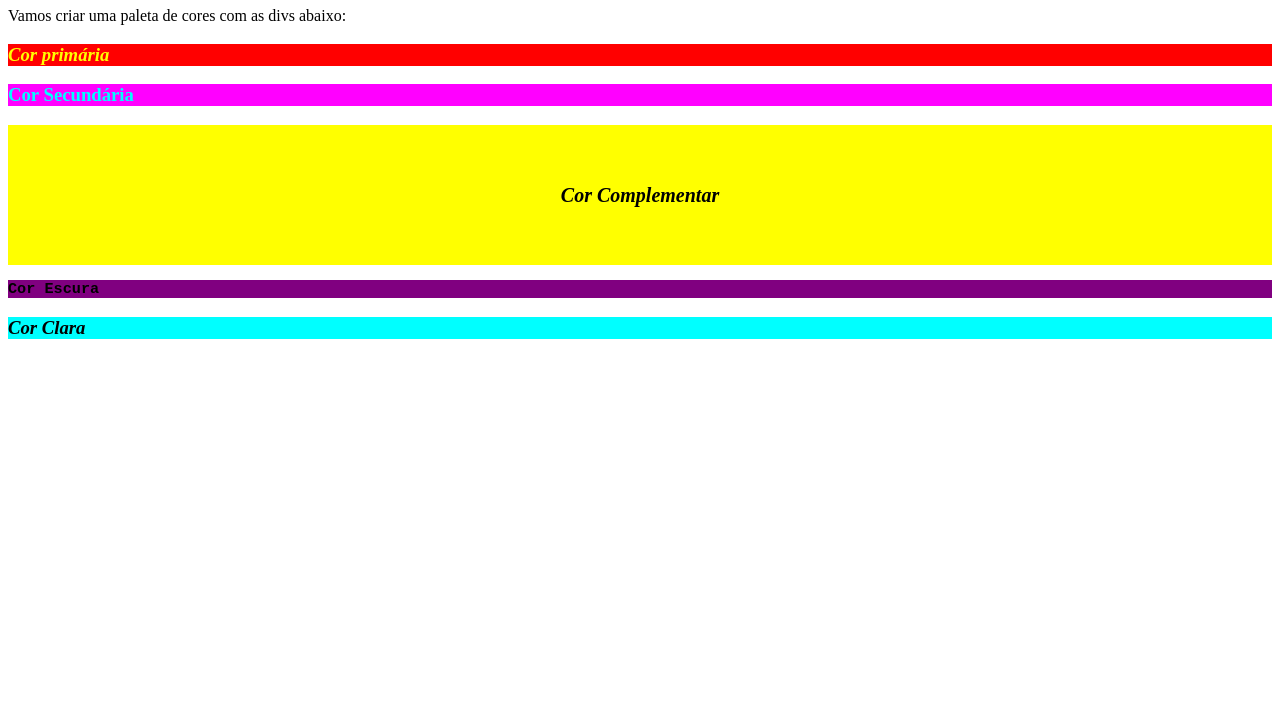
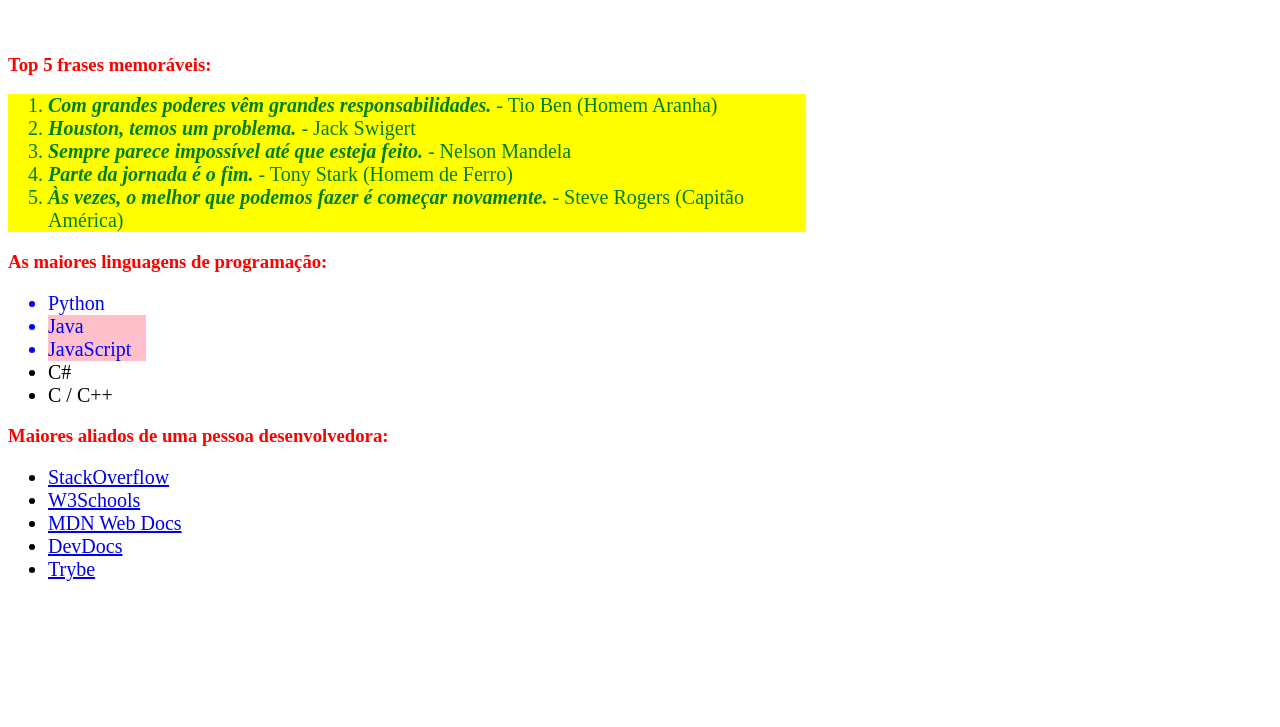
Before and after one commit to mathhns/trybe-exercicios, a plain HTML site: page secao-2/dia3-html-css/index.html in a window 1280 px wide. Shown: the part 73-800 px from the top of the page. Drawn offline with Linux system fonts and the light colour scheme.

Commit message:
Atividades das videoaulas concluidas

```diff
--- a/secao-2/dia3-html-css/index.html
+++ b/secao-2/dia3-html-css/index.html
@@ -2,26 +2,45 @@
 <html lang="pt-br">
   <head>
     <meta charset="UTF-8">
-  <title>Pseudo-classes</title>
     <link rel="stylesheet" href="style.css">
+    <title>#GoTrybe</title>
   </head>
   <body>
-  <h1>Paleta de Cores</h1>
-  <p>Vamos criar uma paleta de cores com as divs abaixo:</p>
-  <div>
-    <h3>Cor primária</h3>
-  </div>
-  <div>
-    <h3>Cor Secundária</h3>
-  </div>
-  <div>
-    <h3>Cor Complementar</h3>
-  </div>
-  <div>
-    <h3>Cor Escura</h3>
-  </div>
-  <div>
-    <h3>Cor Clara</h3>
-  </div>
+    <h1><em>Combinações e Classes Descendentes</em></h1>
+    <br />
+    <h3>Top 5 frases memoráveis:</h3>
+    <ol>
+      <li><em>Com grandes poderes vêm grandes responsabilidades.</em> - Tio Ben (Homem Aranha)</li>
+      <li><em>Houston, temos um problema.</em> - Jack Swigert</li>
+      <li><em>Sempre parece impossível até que esteja feito.</em> - Nelson Mandela</li>
+      <li><em>Parte da jornada é o fim.</em> - Tony Stark (Homem de Ferro)</li>
+      <li><em>Às vezes, o melhor que podemos fazer é começar novamente.</em> - Steve Rogers (Capitão América)</li>
+    </ol>
+    <h3>As maiores linguagens de programação:</h3>
+    <ul>
+      <li class="primeiras">Python</li>
+      <li class="primeiras java">Java</li>
+      <li class="primeiras java">JavaScript</li>
+      <li>C#</li>
+      <li>C / C++</li>
+    </ul>
+    <h3>Maiores aliados de uma pessoa desenvolvedora:</h3>
+    <ul>
+      <li id="stack" class="sites">
+        <a href="https://pt.stackoverflow.com/" target="_blank">StackOverflow</a>
+      </li>
+      <li id="w3s" class="sites">
+        <a href="https://www.w3schools.com/" target="_blank">W3Schools</a>
+      </li>
+      <li id="developer" class="sites">
+        <a href="https://developer.mozilla.org/pt-BR/" target="_blank">MDN Web Docs</a>
+      </li>
+      <li id="devdocs" class="sites">
+        <a href="https://devdocs.io/" target="_blank">DevDocs</a>
+      </li>
+      <li id="trybe" class="sites">
+        <a href="https://app.betrybe.com/" target="_blank">Trybe</a>
+      </li>
+    </ul>
   </body>
 </html>
--- a/secao-2/dia3-html-css/style.css
+++ b/secao-2/dia3-html-css/style.css
@@ -1,42 +1,56 @@
-div:hover{
-border: 6px solid black;
+ol{
+  background-color: yellow;
+  width: 60%;
 }
-div:nth-of-type(1){
-  background-color: red;
+ol:nth-child(even){
+  color: green;
 }
-div:nth-of-type(2){
-  background-color: fuchsia;
+ol:nth-child(odd){
+  text-transform: lowercase;
 }
-div:nth-of-type(3){
-  background-color: yellow;
+
+
+
+h1, h3{
+  color: red;
 }
-div:nth-of-type(4){
-  background-color: purple;
+h1 em, h3 em{
+  font-size: 40px;
+  border: 1px solid black;
 }
-div:nth-of-type(5){
-  background-color: cyan;
+
+
+
+li{
+  font-size: 20px;
 }
-div:nth-of-type(1) > h3{
+li em{
+  font-weight: bold;
+}
+
+ul li.primeiras{
+  color: blue;
+}
+ul li.java{
+  background-color: pink;
+  width: 8%;
+}
+li.sites:hover{
+  font-weight: bold;
+}
+
+#stack:hover{
+  color: orange;
+}
+#w3s:hover{
+  color: green;
+}
+#developer:hover{
+  color: black;
+}
+#devdocs:hover{
   color: yellow;
 }
-div:nth-of-type(2) > h3{
-  color: cyan;
+#trybe:hover{
+  color: greenyellow;
 }
-div:nth-of-type(3) > h3{
-  font-size: 20px;
-}
-div:nth-of-type(4) > h3{
-  font-family: monospace;
-}
-div:nth-of-type(5) > h3{
-  font-style: italic;
-}
-div:nth-of-type(3){
-  line-height: 100px;
-  display: flex;
-  justify-content: center;
-}
-
-div:nth-child(odd) h3{
-  font-style: italic;
-}
```
Lines whose indentation alone changed are shown as unchanged.
